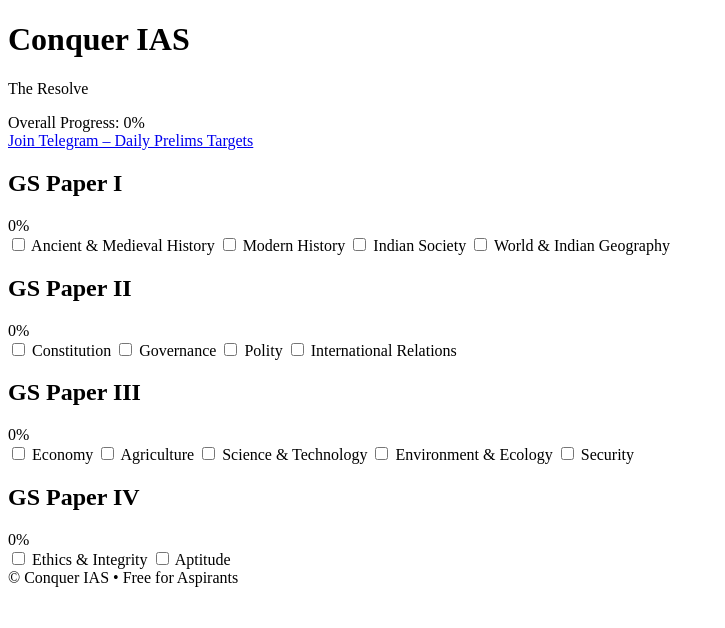
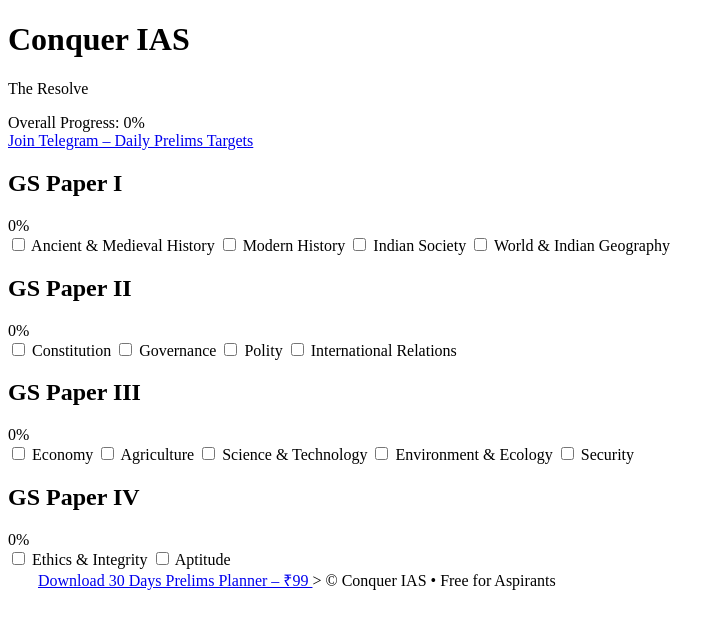
Before and after one commit to kumarsonuhandsome5-del/upsc-study-tracker-new, a plain HTML site: page index.html in a window 1280 px wide. Shown: the whole page, without its empty margins (0-725 px from the left). Drawn offline with Linux system fonts and the light colour scheme.

Commit message:
Update index.html

```diff
--- a/index.html
+++ b/index.html
@@ -83,7 +83,12 @@
 
 </div>
 
-<footer>
+<footer<div style="text-align:center; margin:30px;">
+  <a href="https://t.me/+wOujve2BkKM5YmE1" class="cta">
+    Download 30 Days Prelims Planner – ₹99
+  </a>
+</div>
+>
   © Conquer IAS • Free for Aspirants
 </footer>
 
```
